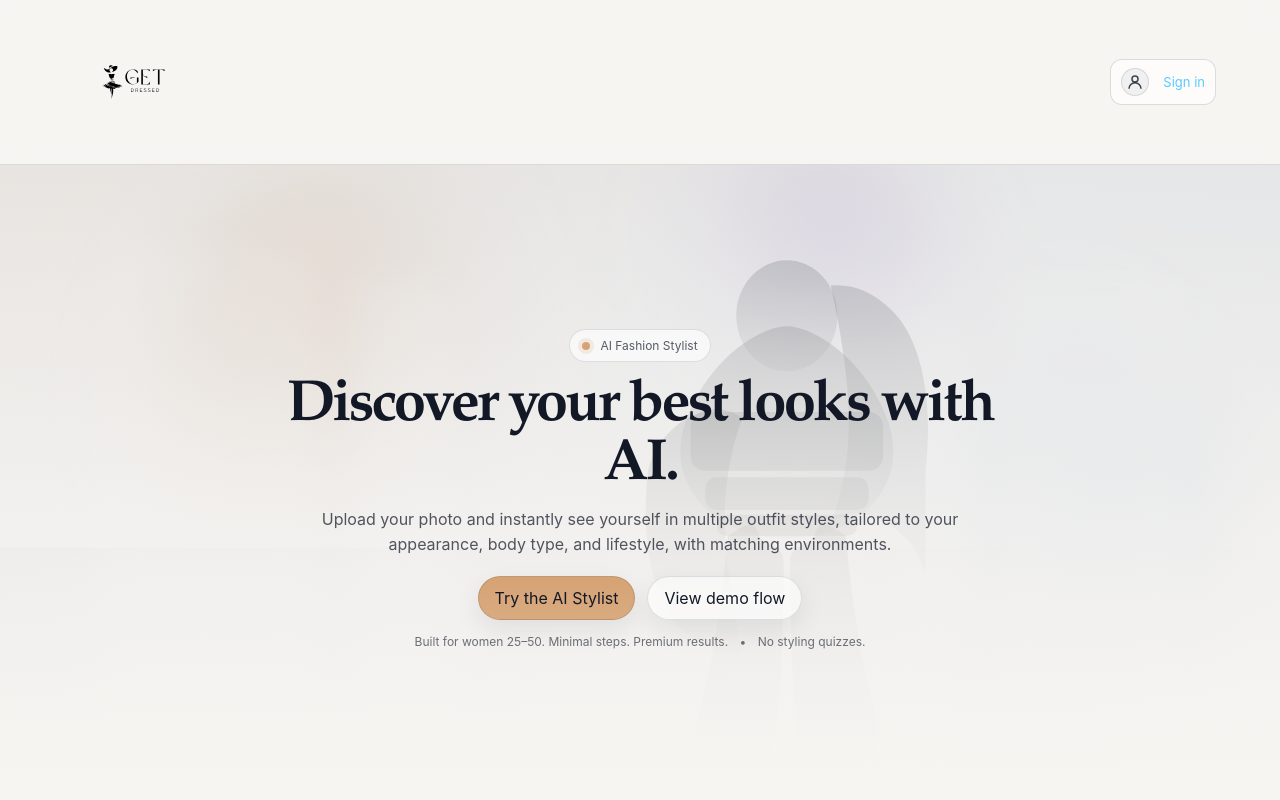
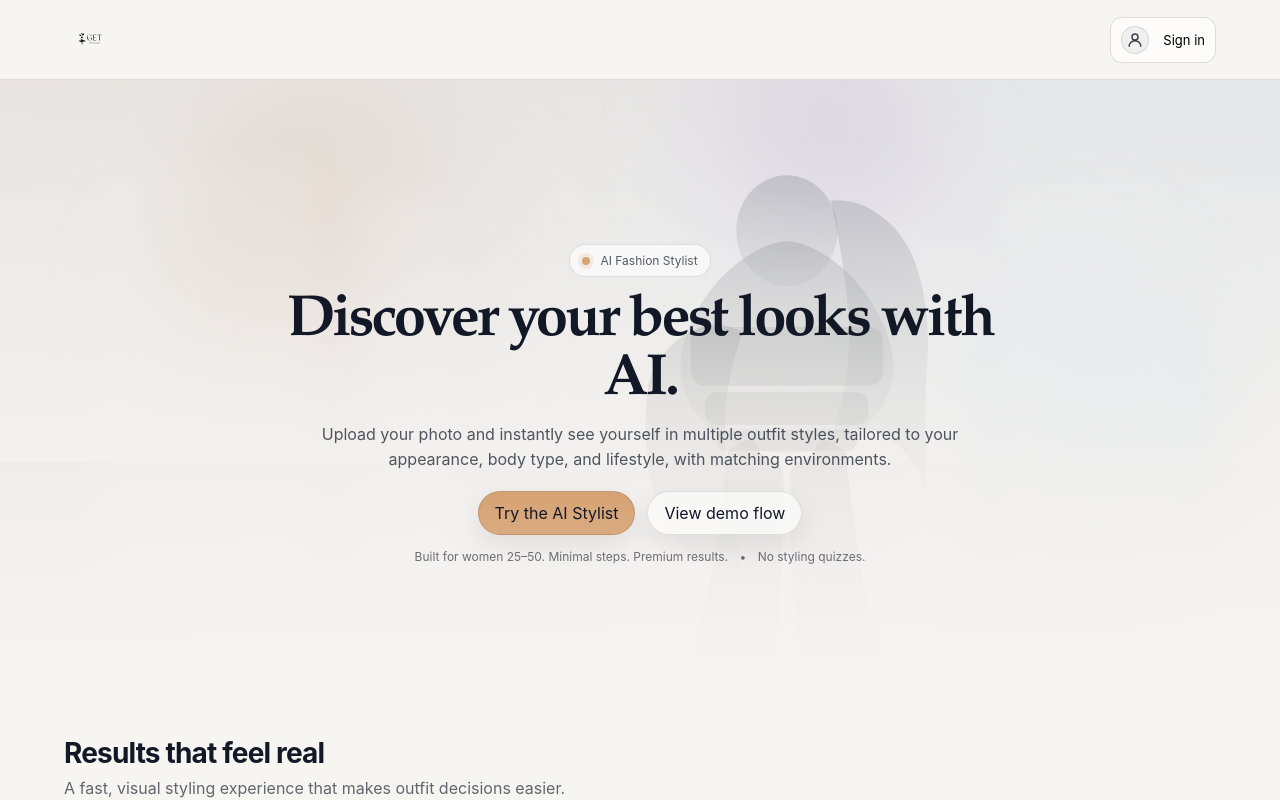
Before and after one commit to job-artem/mate9_team, a React (Vite) app in the folder frontend/: page / in a window 1280 px wide. Shown: the top 800 px of the page. Built offline with nearby package versions, Linux system fonts and the light colour scheme; no server answers.

Commit message:
Accent black + logo 1.5x

```diff
--- a/frontend/src/styles.css
+++ b/frontend/src/styles.css
@@ -6,7 +6,7 @@
     --muted: #525252;
     --border: #000000;
     --topbar: #FFFFFF;
-    --accent: #5acaff;
+    --accent: #000000;
     --container: 90vw;
 }
 
@@ -89,13 +89,13 @@ code {
 }
 
 .brandLogo {
-    height: 120px;
+    height: 45px;
     width: auto;
     display: block;
 }
 
 .topbarLanding .brandLogo {
-    height: 136px;
+    height: 51px;
 }
 
 .nav {
```
